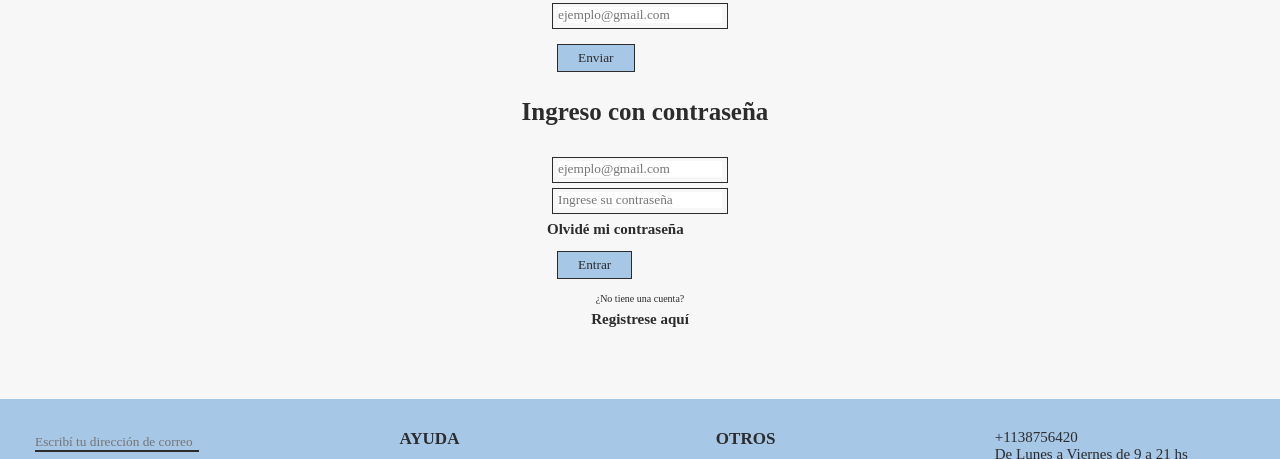
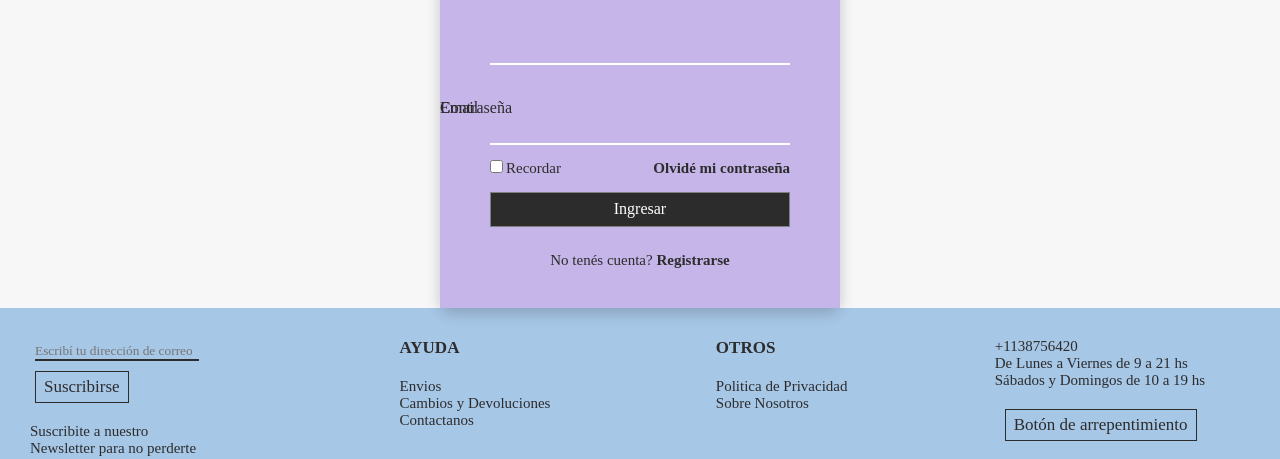
Before and after one commit to Orxone/MiLocal-SosaBarone-2025, a plain HTML site: page cuenta.html in a window 1280 px wide. Shown: the part 192-651 px from the top of the page. Drawn offline with nearby package versions, Linux system fonts and the light colour scheme.

Commit message:
Mejora de sección Cuenta

```diff
--- a/cuenta.html
+++ b/cuenta.html
@@ -46,37 +46,64 @@
         <!-- Botón flotante -->
     <a href="https://wa.me/5491138890105?text=Hola,%20me%20gustaría%20saber%20más%20sobre%20sus%20productos!" target="_blank" class="whatsapp-flotante"><img src="images/IWhatsappbubble.png" alt="WhatsappBubble" class="whatsapp-bubble"></a>
 
-        <div class="box-container">
-            <div class="box">
-                <h2>Recibir código de acceso</h2>
+        <div class="container">
+            <div class="logreg-box">
+                <div class="form-box login">
+                    <form action="#">
+                        <h2>Ingresar</h2>
 
-                <div class="link">
-                    <form action="">
-                        <p class="mail"><input type="email" placeholder="ejemplo@gmail.com" class="box" maxlength="70"></p>
-                        <p><input type="submit" value="Enviar" class="btn"></p>
+                        <div class="input-box">
+                            <input type="email" required>
+                            <label>Email</label>
+                        </div>
+
+                        <div class="input-box">
+                            <input type="password" required>
+                            <label>Contraseña</label>
+                        </div>
+
+                        <div class="remember-forgot">
+                            <label>
+                                <input type="checkbox">Recordar
+                            </label>
+                            <a href="#">Olvidé mi contraseña</a>
+                        </div>
+
+                        <button type="submit" class="btn-cuenta">Ingresar</button>
+
+                        <div class="login-register">
+                            <p>No tenés cuenta? <a href="#" class="register-link">Registrarse</a></p>
+                        </div>
+                    </form>
+                </div>
+
+                <div class="form-box register">
+                    <form action="#">
+                        <h2>Registrarse</h2>
+
+                        <div class="input-box">
+                            <input type="email" required>
+                            <label>Email</label>
+                        </div>
+
+                        <div class="input-box">
+                            <input type="password" required>
+                            <label>Contraseña</label>
+                        </div>
+
+                        <button type="submit" class="btn-cuenta">Crear cuenta</button>
+
+                        <div class="login-register">
+                            <p>Ya tenés una cuenta? <a href="#" class="login-link">Ingresar</a></p>
+                        </div>
                     </form>
                 </div>
             </div>
-
-            <div class="box">
-                <h2>Ingreso con contraseña</h2>
-
-                <div class="acceso-contraseña">
-                    <form action="">
-                        <p class="mail"><input type="email" placeholder="ejemplo@gmail.com" class="box"></p>
-                        <p class="contra"><input type="password" placeholder="Ingrese su contraseña" class="box"></p>
-                        <a href="#" class="forgot">Olvidé mi contraseña</a>
-                        <p><input type="submit" value="Entrar" class="btn"></p>
-                    </form>
-
-                    ¿No tiene una cuenta?<a href="#" class="registro">Registrese aquí</a>
-                </div>
-            </div>
         </div>
-</body>
 
     <!-- Script de java para que funcione el menú hamburguesa -->
     <script src="global.js"></script>
+    <script src="cuenta.js"></script>
 
 <footer>
 
@@ -137,3 +164,5 @@
     </div>
 
 </footer>
+
+</body>
--- /dev/null
+++ b/cuenta.js
@@ -0,0 +1,13 @@
+const logregBox = document.querySelector('.logreg-box');
+const loginLink = document.querySelector('.login-link');
+const registerLink = document.querySelector('.register-link');
+
+// Añade el evento al link "Registrarse"
+registerLink.addEventListener('click', () => {
+    logregBox.classList.add('active');
+});
+
+// Añade el evento al link "Ingresar"
+loginLink.addEventListener('click', () => {
+    logregBox.classList.remove('active');
+});
--- a/styleCuenta.css
+++ b/styleCuenta.css
@@ -17,6 +17,9 @@ html{
 
 body{
     background-color: #F7F7F7;
+    display: flex;
+    flex-direction: column;
+    min-height: 100vh; /*asegura que ocupe al menos toda la pantalla*/
 }
 
 header{
@@ -153,65 +156,170 @@ header .navbar a:hover{
     transform: scale(1.1);
 }
 
-.box-container{
+.container{
+    padding-top: 10rem;
+    display: flex;
+    flex-grow: 1;
+    justify-content: center;
+    align-items: center;
+}
+
+.container .logreg-box{
+    width: 400px;
+    max-width: 90%;
+    border-radius: 10px;
+    box-shadow: 0 5px 15px rgba(0,0,0,0.2);
+    position: relative;
+    height: 400px;
+}
+
+.logreg-box .form-box{ /*Contenido de la parte de ingresar y registrarse*/
+    position: absolute;
+    top: 0;
+    left: 0;
+    width: 100%;
+    height: 100%;
+    opacity: 1;
     display: flex;
     flex-direction: column;
-    line-height: 2rem;
     justify-content: center;
     align-items: center;
-    margin-top: 14rem;
-    margin-bottom: 5rem;
+    padding: 3rem;
+    background-color: #C6B5E9;
+    transition: opacity 0.4s ease, z-index 0.4s ease;
 }
 
-.box-container .box .link,
-.box .acceso-contraseña{
-    display: flex;
-    flex-direction: column;
-    align-items: center;
-    padding: 2rem;
+/*Javascript*/
+/*El formulario de registro es invisible*/
+.logreg-box .form-box.register {
+    opacity: 0;
+    pointer-events: none; /*No se puede interactuar*/
+    z-index: 1; /*Abajo*/
 }
 
-.box h2{
-    margin-left: 10px;
-    margin-top: 0;
-    margin-bottom: 10px;
-    display: flex;
-    justify-content: center;
-    align-items: center;
-    font-size: 2.5rem;
-    font-weight: bold;
+/*El formulario de login es visible*/
+.logreg-box .form-box.login {
+    opacity: 1;
+    pointer-events: auto; /*Se puede interactuar*/
+    z-index: 2; /*Arriba*/
 }
 
-.box-container .link .mail,
-.box-container .acceso-contraseña .mail,
-.box-container .acceso-contraseña .contra {
-    border: 0.1rem solid #2C2C2C;
-    margin: 0.5rem;
-    padding: 0.2rem;
-    padding-left: 0.5rem;
-    padding-right: 0.5rem;
+
+/*TRANSICIÓN DE REGISTRARSE*/
+
+/*Cuando la caja tiene la clase 'active', el login desaparece*/
+.logreg-box.active .form-box.login {
+    opacity: 0;
+    pointer-events: none; /*Inactivo*/
+    z-index: 1; /*Abajo*/
 }
 
-.box-container .box .link .btn,
-.box .acceso-contraseña .btn{
-    background-color: #A7C7E7;
-    border: 0.1rem solid #2C2C2C;
-    padding: 0.5rem;
-    padding-left: 2rem;
-    padding-right: 2rem;
-    margin: 1rem;
-    cursor: pointer;
+/*Cuando la caja tiene la clase 'active', el registro aparece*/
+.logreg-box.active .form-box.register {
+    opacity: 1;
+    pointer-events: auto; /*Activo*/
+    z-index: 2; /*Arriba*/
 }
 
-.box-container .box .link .btn:hover,
-.box .acceso-contraseña .btn:hover{
-    background-color: #C6B5E9;
-    color: #F2E6D8;
+/**/
+
+.form-box h2{ /*Título*/
+    font-size: 32px;
+    text-align: center;
 }
 
-.box-container .box .acceso-contraseña a{
-    font-size: 1.5rem;
-    font-weight: bold;
+.form-box .input-box{ /*Contenedores de opciones*/
+    width: 300px;
+    height: 50px;
+    border-bottom: 2px solid white; /*La linea blanca debajo de las opciones*/
+    margin: 30px 0;
+}
+
+.input-box input{ /*Zona para escribir y texto dentro*/
+    width: 100%;
+    height: 100%;
+    background-color: transparent;
+    border: none;
+    outline: none;
+    font-size: 16px;
+    color: #2C2C2C;
+    font-weight: 500;
+    z-index: 5;
+    position: relative;
+}
+
+.input-box label{
+    position: absolute;
+    top: 50%;
+    left: 0;
+    transform: translateY(-50%);
+    font-size: 16px;
+    font-weight: 500;
+    pointer-events: none;
+    transition: .5s ease; /*Transcision smooth entre titulo y barra para escribir*/
+}
+
+.input-box input:focus~label,
+.input-box input:valid~label{ /*Para que deje espacio para escribir debajo del título de la opción*/
+    top: -5px;
+}
+
+.form-box .remember-forgot{
+    font-size: 15px;
+    font-weight: 500;
+    margin: -15px 0 15px; /*Para que se acerce más a la linea blanca*/
+    display: flex;
+    justify-content: space-between;
+}
+
+.remember-forgot label input{
+    accent-color: #2C2C2C;
+    margin-right: 3px;
+}
+
+.remember-forgot a{ /*Contraseña olvidada*/
+    color: #2C2C2C;
+    font-weight: 600;
+    text-decoration: none;
+}
+
+.remember-forgot a:hover{ /*Contraseña olvidada*/
+    text-decoration: underline;
+}
+
+.btn-cuenta{ /*Botón de Ingresar*/
+    width: 100%;
+    height: 35px;
+    background-color: #2C2C2C;
+    color: white;
+    border: 0.1rem solid grey;
+    outline: none;
+    cursor: pointer;
+    font-size: 16px;
+    font-weight: 500;
+}
+
+.btn-cuenta:hover{
+    background-color: #A7C7E7;
+    border: 0.2rem solid #6B5A73;
+
+}
+
+.form-box .login-register{
+    font-size: 15px;
+    font-weight: 500;
+    text-align: center;
+    margin-top: 25px;
+}
+
+.login-register p a{ /*Registrarse*/
+    color: #2C2C2C;
+    font-weight: 600;
+    text-decoration: none;
+}
+
+.login-register p a:hover{ /*Cuando pasa el cursor por encima de Registrarse*/
+    text-decoration: underline;
 }
 
 /*FOOTER*/
```
Also changed, not shown: images/ILock.png (added), images/IMail.png.
